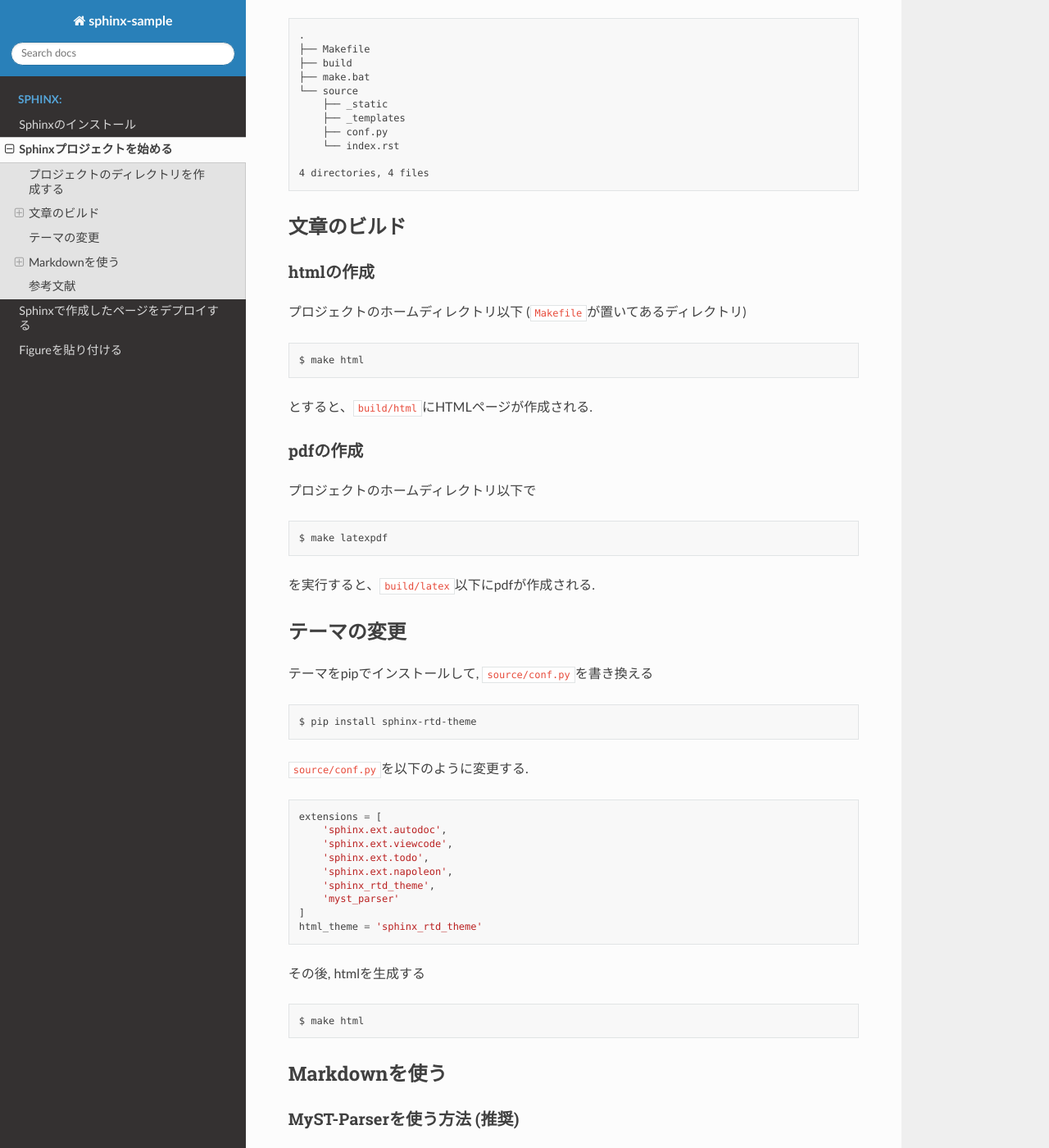
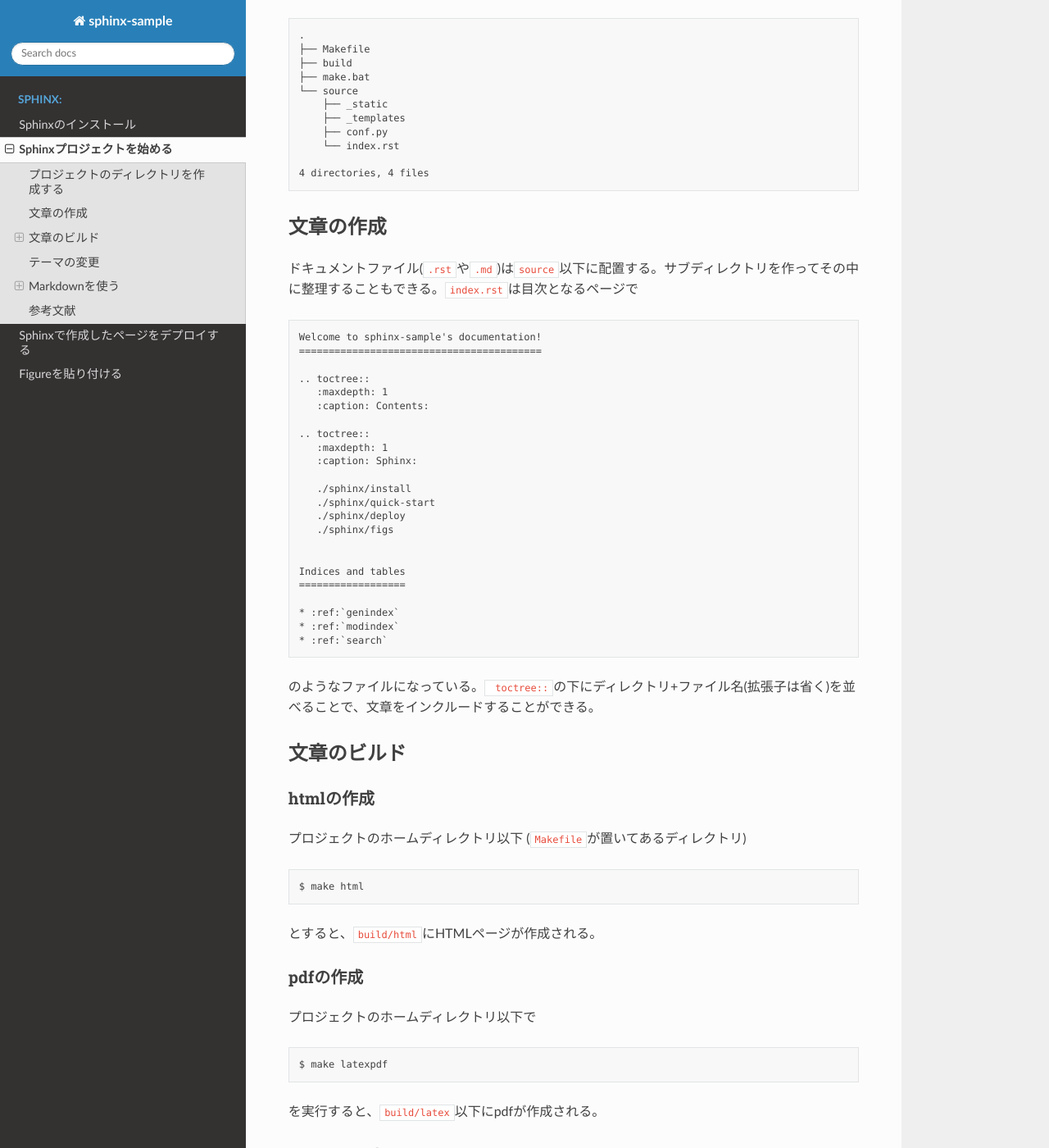
Before and after one commit to MasatakaYm/sphinx-practice, a Sphinx documentation site: the page built from source/sphinx/quick-start.md, in a window 1280 px wide and 1400 px high, scrolled down 973 px. Shown: the whole window at 82% size. Built offline with Sphinx 7.4.7 and the Read the Docs theme 2.0.0, drawn with Linux system fonts in a browser that asks for light colours; some of the changed text lies outside the part shown.

Commit message:
index.rstに関する記述を追加

````diff
--- a/source/sphinx/quick-start.md
+++ b/source/sphinx/quick-start.md
@@ -58,6 +58,37 @@ https://www.sphinx-doc.org/en/master/usage/configuration.html#confval-language
 
 4 directories, 4 files
 ```
+
+## 文章の作成
+ドキュメントファイル(`.rst`や`.md`)は`source`以下に配置する。サブディレクトリを作ってその中に整理することもできる。`index.rst`は目次となるページで
+```
+Welcome to sphinx-sample's documentation!
+=========================================
+
+.. toctree::
+   :maxdepth: 1
+   :caption: Contents:
+
+.. toctree::
+   :maxdepth: 1
+   :caption: Sphinx:
+
+   ./sphinx/install
+   ./sphinx/quick-start
+   ./sphinx/deploy
+   ./sphinx/figs
+
+
+Indices and tables
+==================
+
+* :ref:`genindex`
+* :ref:`modindex`
+* :ref:`search`
+```
+のようなファイルになっている。` toctree::`の下にディレクトリ+ファイル名(拡張子は省く)を並べることで、文章をインクルードすることができる。
+
+
 ## 文章のビルド
 
 ### htmlの作成
@@ -66,22 +97,22 @@ https://www.sphinx-doc.org/en/master/usage/configuration.html#confval-language
 ```
 $ make html
 ```
-とすると、`build/html`にHTMLページが作成される.
+とすると、`build/html`にHTMLページが作成される。
 
 ### pdfの作成
 プロジェクトのホームディレクトリ以下で
 ```
 $ make latexpdf
 ```
-を実行すると、`build/latex`以下にpdfが作成される.
+を実行すると、`build/latex`以下にpdfが作成される。
 
 ## テーマの変更
-テーマをpipでインストールして, `source/conf.py`を書き換える
+テーマをpipでインストールして、 `source/conf.py`を書き換える
 ```
 $ pip install sphinx-rtd-theme
 ```
 
-`source/conf.py`を以下のように変更する.
+`source/conf.py`を以下のように変更する。
 ```
 extensions = [
     'sphinx.ext.autodoc',
@@ -94,7 +125,7 @@ extensions = [
 html_theme = 'sphinx_rtd_theme'
 ```
 
-その後, htmlを生成する
+その後、htmlを生成する
 ```
 $ make html
 ```
````
